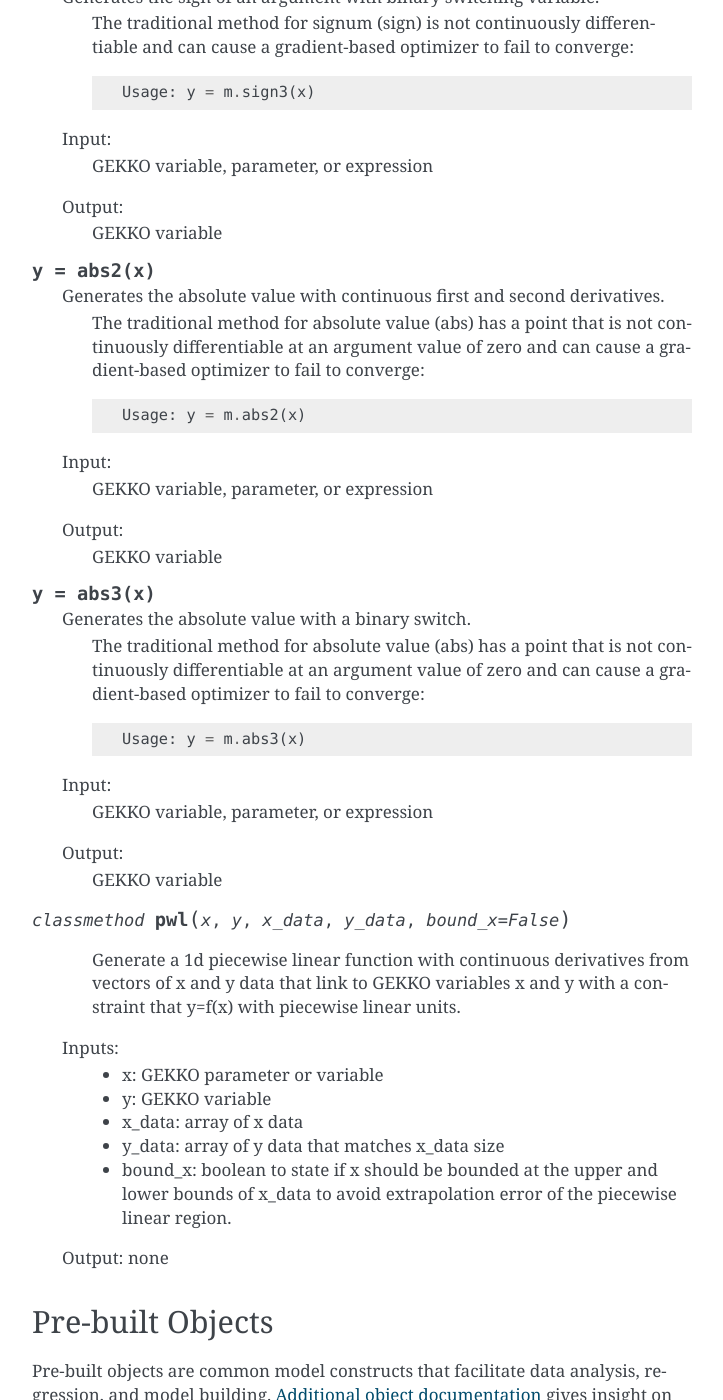
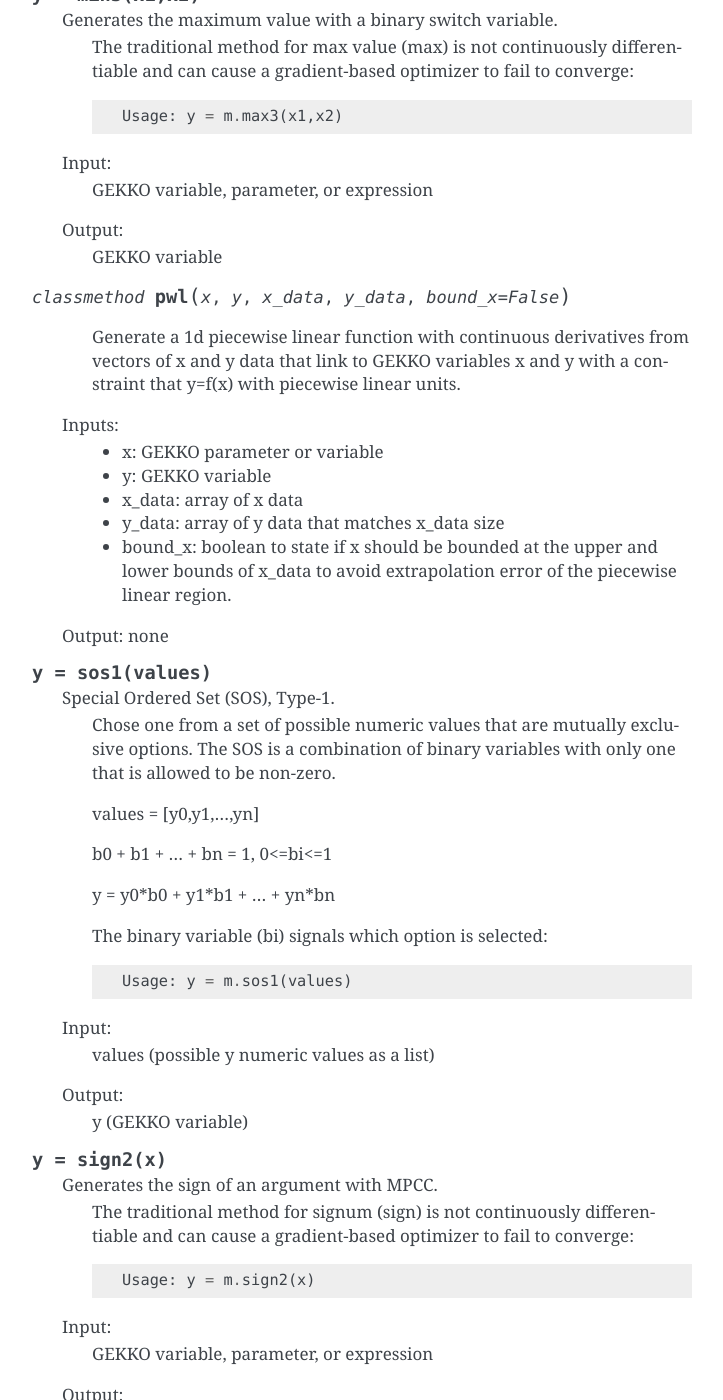
Before and after one commit to BYU-PRISM/GEKKO, a Sphinx documentation site: the page built from docs/model_methods.rst, in a window 1280 px wide and 1400 px high, scrolled down 9662 px. Shown: the whole window, without its empty margins (388-1111 px from the left). Built offline with Sphinx 7.4.7, drawn with Linux system fonts in a browser that asks for light colours; some of the changed text lies outside the part shown.

Commit message:
New SOS1 model object

```diff
--- a/docs/model_methods.rst
+++ b/docs/model_methods.rst
@@ -269,7 +269,34 @@ Special function besides algebraic operators are available through GEKKO functio
 
 Logical Functions
 ------------------
-Traditional logical expressions such as if statements cannot be used in gradient based optimization because they create discontinuities in the problem derivatives.  The logical expressions built into Gekko provide a workaround by either using MPCC formulations (Type 2), or by introducing integer variables (Type 3).  **Please note that these functions are experimental, and may cause your solution to fail.**  Additionally, all Type 3 functions require a mixed integer solver such as APOPT (SOLVER=1) to solve, and **Gekko will change the solver to APOPT automatically if these functions are found in a model.**
+Traditional logical expressions such as if statements cannot be used in gradient based optimization because they create discontinuities in the problem derivatives.  The logical expressions built into Gekko provide a workaround by either using MPCC formulations (Type 2), or by introducing integer variables (Type 3).  Additionally, all Type 3 functions require a mixed integer solver such as APOPT (SOLVER=1) to solve, and **Gekko will change the solver to APOPT automatically if these functions are found in a model.**
+
+.. py:classmethod:: y = abs2(x)
+
+    Generates the absolute value with continuous first and second derivatives.
+    	The traditional method for absolute value (abs) has
+        a point that is not continuously differentiable at an argument value
+        of zero and can cause a gradient-based optimizer to fail to converge::
+
+        	Usage: y = m.abs2(x)
+
+    Input:
+	GEKKO variable, parameter, or expression
+    Output:
+	GEKKO variable
+
+.. py:classmethod:: y = abs3(x)
+
+    Generates the absolute value with a binary switch.
+    	The traditional method for absolute value (abs) has a point that is not continuously differentiable
+        at an argument value of zero and can cause a gradient-based optimizer to fail to converge::
+
+        	Usage: y = m.abs3(x)
+
+    Input:
+    	GEKKO variable, parameter, or expression
+    Output:
+    	GEKKO variable
 
 .. py:classmethod:: y = if3(condition,x1,x2)
 
@@ -367,18 +394,54 @@ Traditional logical expressions such as if statements cannot be used in gradient
     Output:
     	GEKKO variable
 
+.. py:classmethod:: pwl(x,y,x_data,y_data,bound_x=False)
+
+    	Generate a 1d piecewise linear function with continuous derivatives
+	from vectors of x and y data that link to GEKKO variables x and y with a
+	constraint that y=f(x) with piecewise linear units.
+    Inputs:
+	  * x: GEKKO parameter or variable
+	  * y: GEKKO variable
+	  * x_data: array of x data
+	  * y_data: array of y data that matches x_data size
+	  * bound_x: boolean to state if x should be bounded at the upper and lower bounds of x_data to avoid extrapolation error of the piecewise linear region.
+
+    Output: none
+
+.. py:classmethod:: y = sos1(values)
+
+    Special Ordered Set (SOS), Type-1.
+        Chose one from a set of possible numeric values that are
+        mutually exclusive options. The SOS is a combination of binary
+        variables with only one that is allowed to be non-zero.
+
+        values = [y0,y1,...,yn]
+
+        b0 + b1 + ... + bn = 1, 0<=bi<=1
+
+        y = y0*b0 + y1*b1 + ... + yn*bn
+
+	The binary variable (bi) signals which option is selected::
+
+               Usage: y = m.sos1(values)
+
+    Input:
+        values (possible y numeric values as a list)
+    Output:
+        y (GEKKO variable)
+
 .. py:classmethod:: y = sign2(x)
 
     Generates the sign of an argument with MPCC.
     	The traditional method for signum (sign) is not continuously differentiable and can cause
         a gradient-based optimizer to fail to converge::
 
-        	Usage: y = m.sign2(x)
+                Usage: y = m.sign2(x)
 
     Input:
-    	GEKKO variable, parameter, or expression
+        GEKKO variable, parameter, or expression
     Output:
-    	GEKKO variable
+        GEKKO variable
 
 .. py:classmethod:: y = sign3(x)
 
@@ -392,47 +455,6 @@ Traditional logical expressions such as if statements cannot be used in gradient
     	GEKKO variable, parameter, or expression
     Output:
     	GEKKO variable
-
-.. py:classmethod:: y = abs2(x)
-
-    Generates the absolute value with continuous first and second derivatives.
-    	The traditional method for absolute value (abs) has
-        a point that is not continuously differentiable at an argument value
-        of zero and can cause a gradient-based optimizer to fail to converge::
-
-        	Usage: y = m.abs2(x)
-
-    Input:
-	GEKKO variable, parameter, or expression
-    Output:
-	GEKKO variable
-
-.. py:classmethod:: y = abs3(x)
-
-    Generates the absolute value with a binary switch.
-    	The traditional method for absolute value (abs) has a point that is not continuously differentiable
-        at an argument value of zero and can cause a gradient-based optimizer to fail to converge::
-
-        	Usage: y = m.abs3(x)
-
-    Input:
-    	GEKKO variable, parameter, or expression
-    Output:
-    	GEKKO variable
-
-.. py:classmethod:: pwl(x,y,x_data,y_data,bound_x=False)
-
-    	Generate a 1d piecewise linear function with continuous derivatives
-	from vectors of x and y data that link to GEKKO variables x and y with a
-	constraint that y=f(x) with piecewise linear units.
-    Inputs:
-	  * x: GEKKO parameter or variable
-	  * y: GEKKO variable
-	  * x_data: array of x data
-	  * y_data: array of y data that matches x_data size
-	  * bound_x: boolean to state if x should be bounded at the upper and lower bounds of x_data to avoid extrapolation error of the piecewise linear region.
-
-    Output: none
 
 Pre-built Objects
 ------------------
```
